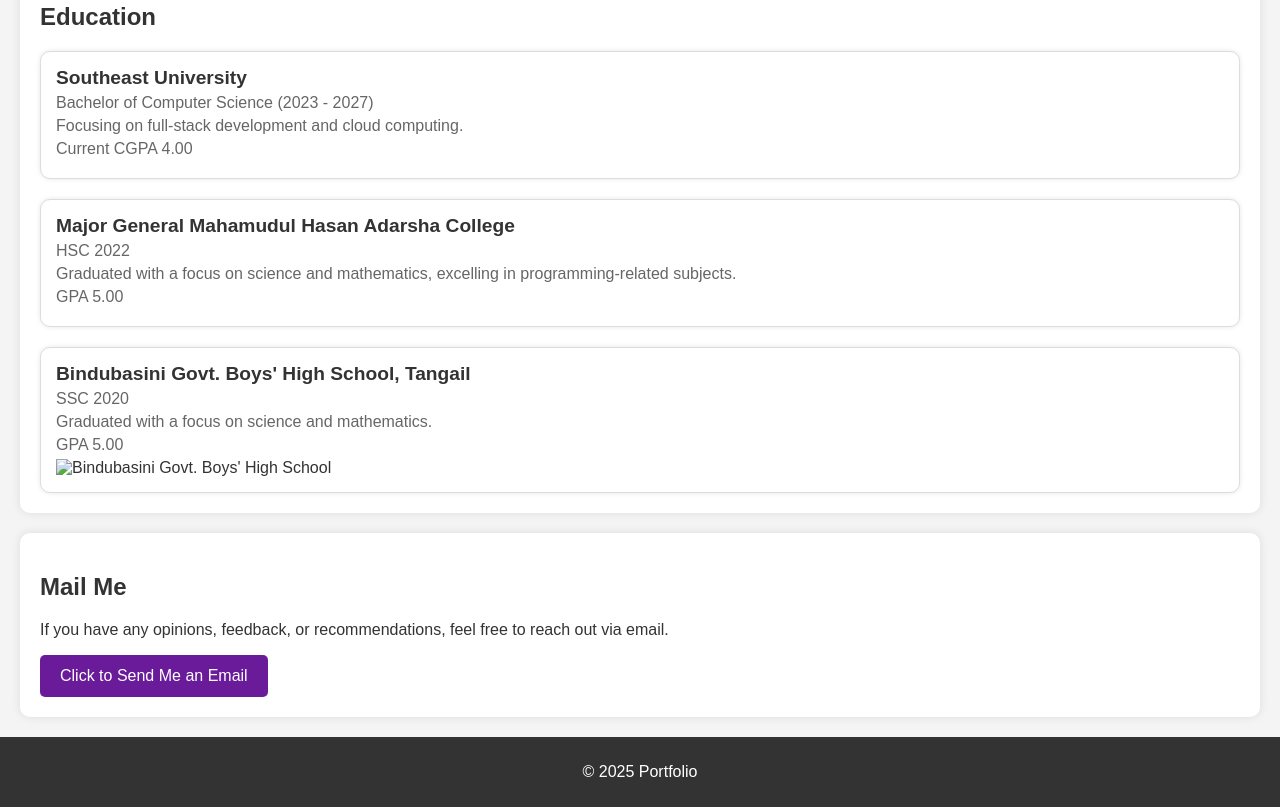
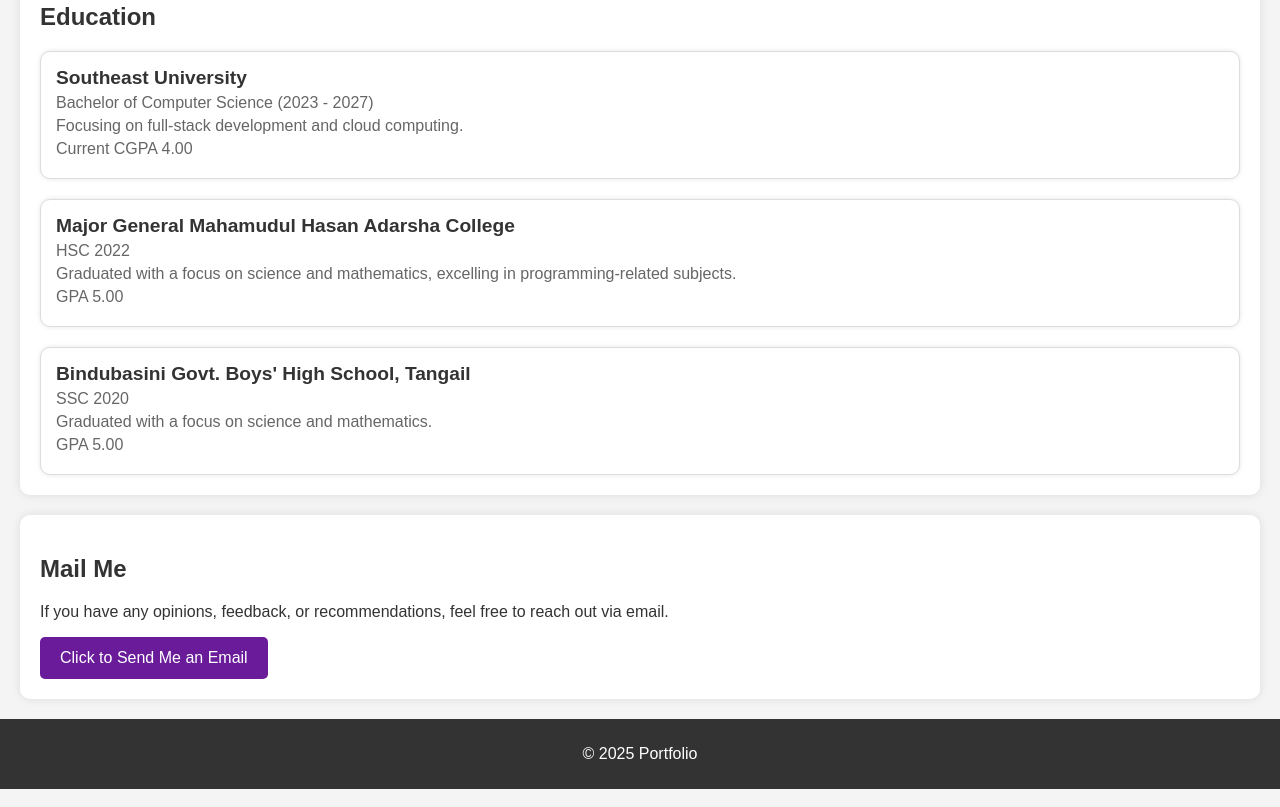
Before and after one commit to hasan2733/My-portfolio, a plain HTML site: page index.html in a window 1280 px wide. Shown: the part 1021-1828 px from the top of the page. Drawn offline with Linux system fonts and the light colour scheme.

Commit message:
Update index.html

```diff
--- a/index.html
+++ b/index.html
@@ -99,7 +99,7 @@
         <p>SSC 2020</p>
         <p>Graduated with a focus on science and mathematics.</p>
         <p>GPA 5.00</p>
-        <img src="path/to/your/school-image.jpg" alt="Bindubasini Govt. Boys' High School" class="school-image">
+
       </div>
     </div>
   </section>
```
